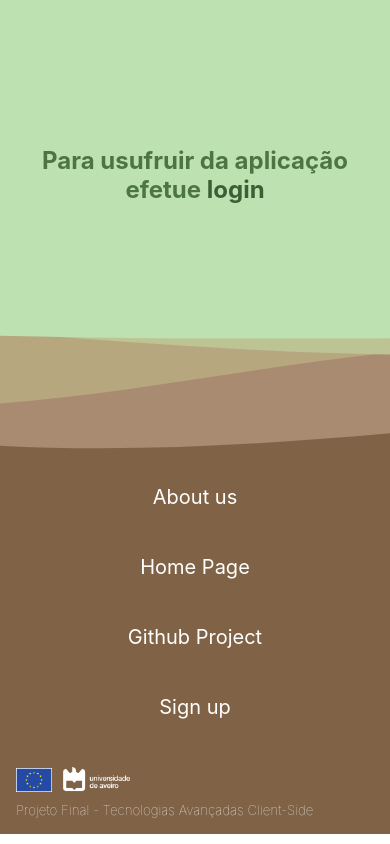
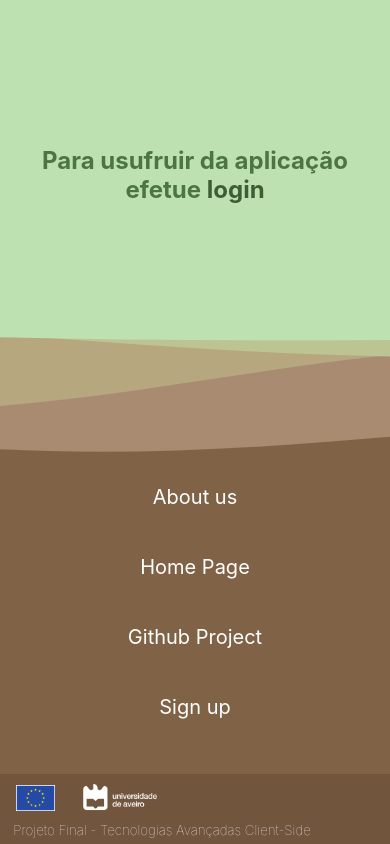
Before and after one commit to DinaX02/composto_mudanca, a React (Create React App) app: page / in a window 390 px wide. Shown: the part 2491-3335 px from the top of the page. Built offline with nearby package versions, Linux system fonts and the light colour scheme; no server answers.

Commit message:
input value Mapa resolvido

```diff
--- a/src/App.js
+++ b/src/App.js
@@ -27,6 +27,7 @@ import SignUpSumup from "./paginas/SignUpSumup";
 import Quiz2geral from "./paginas/Quiz/PaginaIncialQuizGeral2";
 import PaginaPerguntasQ2 from "./paginas/Quiz/PaginaPerguntasQ2";
 import PaginaPerguntasQ3 from "./paginas/Quiz/PaginaPerguntasQ3";
+import Valuecidade from "./paginas/valuecidademapa";
 const localizacaoEscolas = localizacao;
 console.log(localizacaoEscolas.Aveiro);
 
@@ -39,6 +40,7 @@ function App() {
   const [apelido, setApelido] = useState("");
   const [datainput, setDatainput] = useState("13:31");
   const [tempoinput, setTempoinput] = useState("16/01");
+  const[localizacaoinput, setLocalizacaoinput]=useState("Por definir");
 
   return (
     <div className="App">
@@ -102,6 +104,8 @@ function App() {
                 setDatainput={setDatainput}
                 tempoinput={tempoinput}
                 setTempoinput={setTempoinput}
+                localizacaoinput={localizacaoinput}
+                setLocalizacaoinput={setLocalizacaoinput}
               />
             }
           />
@@ -165,6 +169,12 @@ function App() {
           <Route path="/quiz2geral" element={<Quiz2geral />} />
           <Route path="/paginaPerguntaQ2" element={<PaginaPerguntasQ2 />} />
           <Route path="/paginaPerguntaQ3" element={<PaginaPerguntasQ3 />} />
+
+          <Route path="/mapalocalizacao" element={<Valuecidade
+          localizacaoinput={localizacaoinput}
+          setLocalizacaoinput={setLocalizacaoinput}
+          />} />
+
         </Routes>
       </Router>
     </div>
--- a/src/components/Footer/Footer.css
+++ b/src/components/Footer/Footer.css
@@ -50,12 +50,13 @@ footer {
 }
 
 .logosFooter {
+    background: #71553d !important;
     display: flex;
     margin-top: 4em;
-    margin-bottom: 1em;
-    margin-left: 4em;
+    margin-bottom:0;
+    margin-left:0;
     align-items: center;
-    margin-right: 1em;
+    margin-right: 0em;
     justify-content: space-between;
 }
 
@@ -112,16 +113,31 @@ footer {
     opacity: 90%;
 }
 
+.espacinhofooter{
+    margin-left: 1em;
+
+}
+
+.espacinhoparagrafofooter{
+    margin-left: 1em;
+    margin-bottom: 0.5em;
+    margin-right: 1em;
+}
+
 @media only screen and (max-width: 508px) {
     .logosFooter {
+
+        background: #71553d !important;
         display: flex;
         flex-direction: column;
-        margin: 1em;
+        margin:0;
         text-align: center;
         justify-content: flex-start
     }
+    .footerItems{
+        margin-bottom: 2em;
+    }
 }
-
 @media only screen and (max-width: 508px) {
     .flexydiv {
         justify-content: flex-start;
--- a/src/components/Footer/Footer.js
+++ b/src/components/Footer/Footer.js
@@ -17,12 +17,12 @@ const Footer = () => {
 
             <div className='logosFooter'>
                 <div className='flexydiv1'>
-                    <img src={require('./logo1.png')} width='10%' height='5%'/>
-                    <img src={require('./logo2.png')} width='25%' height='10%'/>
+                    <img className="espacinhofooter" src={require('./logo1.png')} width='10%' height='5%'/>
+                    <img className="espacinhofooter" src={require('./logo2.png')} width='25%' height='10%'/>
 
                 </div>
                 <div className='flexydiv'>
-                    <p className='corbrancac css'>
+                    <p className='corbrancac css espacinhoparagrafofooter'>
                         Projeto Final - Tecnologias Avançadas Client-Side
                     </p>
                 </div>
--- a/src/components/Footer/FooterFeed.js
+++ b/src/components/Footer/FooterFeed.js
@@ -9,18 +9,18 @@ const Footer = () => {
                 <div className="footermarginbot">
                     <p className="footerh2"></p>
                 </div>
-                <ul className='footerItems'>
-                    <li><a href='#topo' className='css'>Voltar para o topo</a></li>
-                </ul>
+                <p className='footerItems'>
+                    <a href='#topo' className='css'>Voltar para o topo</a>
+                </p>
 
                 <div className='logosFooter'>
                     <div className='flexydiv1'>
-                        <img src={require('./logo1.png')} width='10%' height='5%'/>
-                        <img src={require('./logo2.png')} width='25%' height='10%'/>
+                        <img className="espacinhofooter" src={require('./logo1.png')} width='10%' height='5%'/>
+                        <img className="espacinhofooter" src={require('./logo2.png')} width='25%' height='10%'/>
 
                     </div>
                     <div className='flexydiv'>
-                        <p className='corbrancac css'>
+                        <p className='corbrancac css espacinhoparagrafofooter'>
                             Projeto Final - Tecnologias Avançadas Client-Side
                         </p>
                     </div>
--- a/src/paginas/SignUp_Aluno.js
+++ b/src/paginas/SignUp_Aluno.js
@@ -52,10 +52,7 @@ const SignUpAluno = () => {
           value={password}
           onChange={(e)=>setPassword(e.target.value)}
         />
-        <div className="divescolhacid">
-        <label className="escolahcidade" >Escolha Cidade</label>
-        </div>
-        <button className="btnHsignup btnsignup localizacaobtn" type="button"><a href='/location'>Escolha a sua localização </a></button>
+
       </div>
       <div className="textaligninputs">
           <button className="btnHsignup btnsignup" type="submit" onClick={handleClick}>
--- a/src/paginas/SignUp_Professor.js
+++ b/src/paginas/SignUp_Professor.js
@@ -65,10 +65,7 @@ const SignUpProfessor = ({
           value={password}
           onChange={(e)=>setPassword(e.target.value)}
         />
-        <div className="divescolhacid">
-        <label className="escolahcidade" >Escolha Cidade</label>
-        </div>
-          <button className="btnHsignup btnsignup localizacaobtn" type="button"><a href='/location'>Escolha a sua localização </a></button>
+
           <div className="textaligninputs">
           <button className="btnHsignup btnsignup" type="submit" onClick={handleClick}>
                   {buttonText}
--- a/src/paginas/Tracker.js
+++ b/src/paginas/Tracker.js
@@ -1,13 +1,12 @@
 import React, { useState } from "react";
 import "./Tracker.css";
-import Footer from "../components/Footer/Footer";
 import { Link } from "react-router-dom";
 import Mapp from "./Testemap";
 import NavbarSignedIn from "../components/Navbar/NavbarSignedIn";
 
 
 
-const Tracker = ({dataBreveD, setDataBreveD,dataSelected, setDataSelected,dataForaSitio, setDataForaSitio, nomeEquipa,setNomeEquipa,datainput,setDatainput, tempoinput,setTempoinput}) => {
+const Tracker = ({dataBreveD, setDataBreveD,dataSelected, setDataSelected,dataForaSitio, setDataForaSitio, nomeEquipa,setNomeEquipa,datainput,setDatainput, tempoinput,setTempoinput,localizacaoinput}) => {
 
 
   const [print, setPrint] = useState(false);
@@ -38,14 +37,14 @@ const Tracker = ({dataBreveD, setDataBreveD,dataSelected, setDataSelected,dataFo
           </div>
           <div className="trackeralinharcentro">
             <p id="LocationText" className="ptracker">
-              Location:<span id="Currentlocation"></span>{" "}
+              Location:<span id="Currentlocation"> {localizacaoinput}</span>
             </p>
             <br></br>
             <br></br>
             <p className="reduzirespacoppp ptracker">
               {" "}
               Não é a tua localização?
-              <a className="hiperlitracker" href="/location">
+              <a className="hiperlitracker" href="/mapalocalizacao">
                 {" "}
                 Muda aqui
               </a>
@@ -165,7 +164,6 @@ const Tracker = ({dataBreveD, setDataBreveD,dataSelected, setDataSelected,dataFo
 
           </div>
         </div>
-        <Footer />
       </div>
   );
 };
--- a/src/paginas/Tutorial.css
+++ b/src/paginas/Tutorial.css
@@ -169,8 +169,10 @@ background: #4D7542;
 }
 
 .espacotopmapa{
+  margin: auto;
+  text-align: center;
   background: #4D7542;
-  margin-top: 2em;
+  margin-top: 0em;
   color: white;
 }
 
--- /dev/null
+++ b/src/paginas/valuecidademapa.js
@@ -0,0 +1,37 @@
+import React, { useState } from "react";
+import Mapp from "./Testemap";
+import { Link } from "react-router-dom";
+import "./Tutorial.css";
+const Valuecidade = ({ localizacaoinput,setLocalizacaoinput}) => {
+  return (
+    <div>
+      <Mapp />
+      <div className="espacotopmapa">
+          <label className="escolahcidade">
+            <strong>Escolha Cidade</strong>
+          </label>
+          <br></br>
+          <select
+            id="cidade"
+            name="cidade"
+            placeholder="Escolha cidade"
+            onChange={(e) => setLocalizacaoinput(e.target.value)}
+          >
+            <option value="Não Selecionda">Seleciona uma opção</option>
+            <option value="Aveiro">Aveiro</option>
+            <option value="Chaves">Chaves</option>
+            <option value="Peniche">Peniche</option>
+          </select>
+
+          <div className="fundoverdeeeeeeemapa">
+          <Link to={"/tracker"}>
+            <button className="btnsubmterMAPAAA">Submeter</button></Link>
+        </div>
+
+        </div>
+
+    </div>
+  );
+};
+
+export default Valuecidade;
```
Also changed, not shown: src/paginas/Testemap.js (+12 -52 lines).
